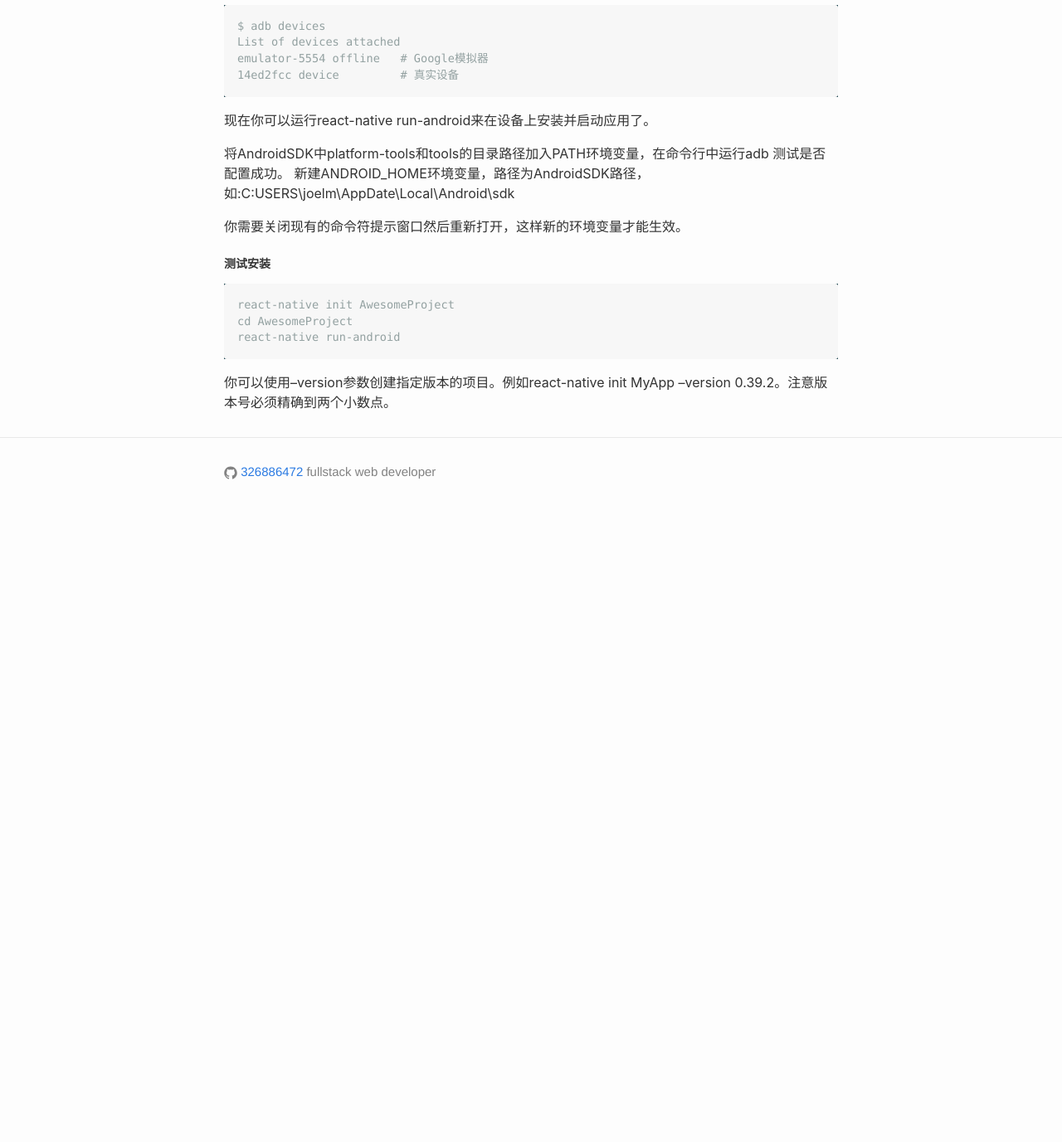
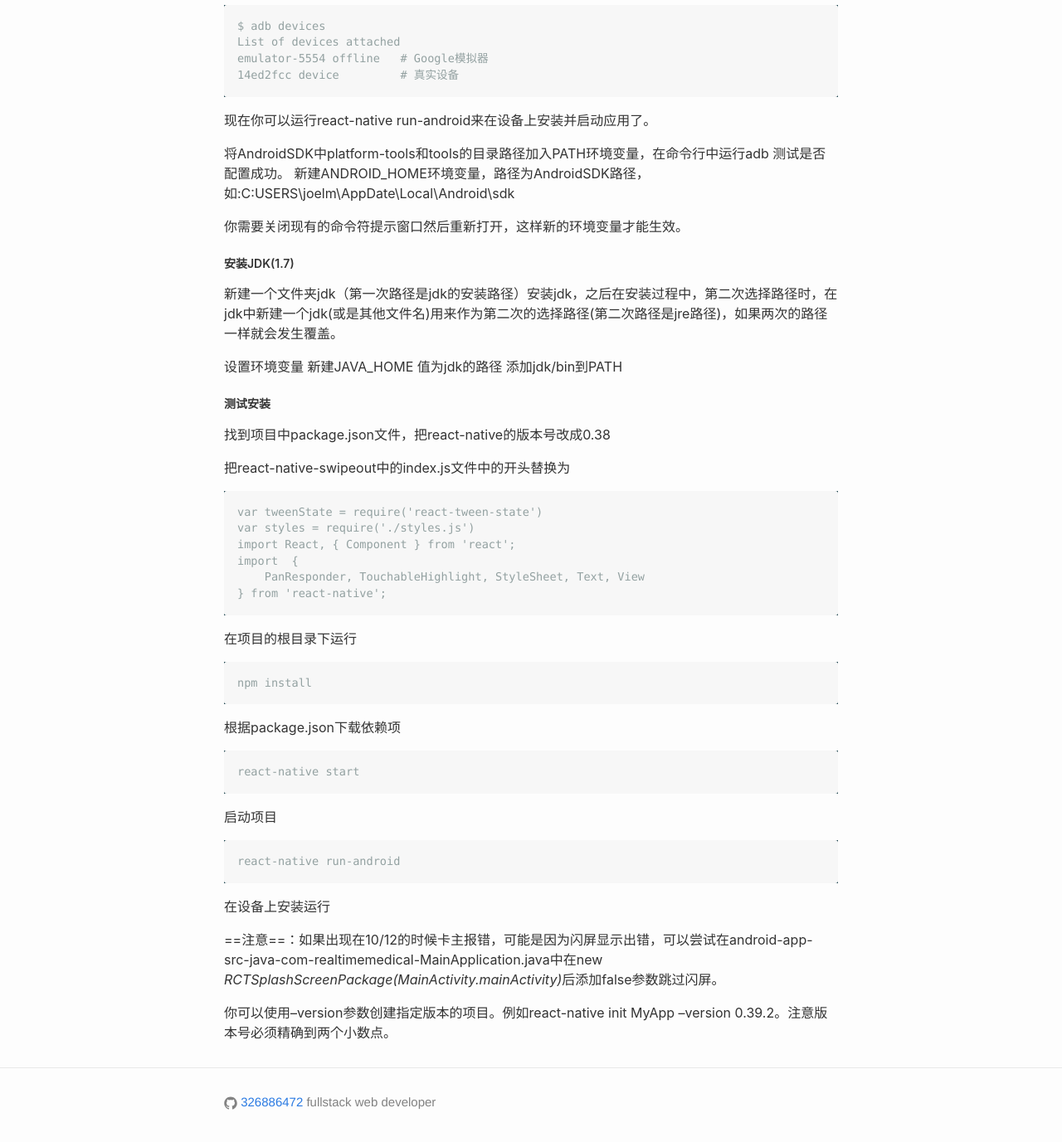
Before and after one commit to 326886472/blog, a Jekyll site: the page built from _posts/2017-4-21-React-Native环境搭建.md, in a window 1280 px wide and 1400 px high, scrolled down 1574 px. Shown: the top 1377 px of the window at 83% size. Built offline with Jekyll 4.4.1, drawn with Linux system fonts in a browser that asks for light colours; our own code applies the rules of GitHub Pages for plain Markdown files; before the commit the page ends 2215 px from its top, so only the background shows below that.

Commit message:
修改环境搭建，添加Android打包APK

````diff
--- a/_posts/2017-4-21-React-Native环境搭建.md
+++ b/_posts/2017-4-21-React-Native环境搭建.md
@@ -54,10 +54,39 @@ emulator-5554 offline   # Google模拟器
 新建ANDROID_HOME环境变量，路径为AndroidSDK路径，如:C:USERS\joelm\AppDate\Local\Android\sdk
 
 你需要关闭现有的命令符提示窗口然后重新打开，这样新的环境变量才能生效。
+##### 安装JDK(1.7)
+新建一个文件夹jdk（第一次路径是jdk的安装路径）安装jdk，之后在安装过程中，第二次选择路径时，在jdk中新建一个jdk(或是其他文件名)用来作为第二次的选择路径(第二次路径是jre路径)，如果两次的路径一样就会发生覆盖。
+
+设置环境变量
+新建JAVA_HOME 值为jdk的路径
+添加jdk/bin到PATH
 ##### 测试安装
+找到项目中package.json文件，把react-native的版本号改成0.38
+
+把react-native-swipeout中的index.js文件中的开头替换为
 ```
-react-native init AwesomeProject
-cd AwesomeProject
+var tweenState = require('react-tween-state')
+var styles = require('./styles.js')
+import React, { Component } from 'react';
+import  {
+    PanResponder, TouchableHighlight, StyleSheet, Text, View
+} from 'react-native';
+```
+
+在项目的根目录下运行
+```
+npm install
+```
+根据package.json下载依赖项
+```
+react-native start
+```
+启动项目
+```
 react-native run-android
 ```
+在设备上安装运行
+
+==注意==：如果出现在10/12的时候卡主报错，可能是因为闪屏显示出错，可以尝试在android-app-src-java-com-realtimemedical-MainApplication.java中在new *RCTSplashScreenPackage(MainActivity.mainActivity)*后添加false参数跳过闪屏。
+
 你可以使用--version参数创建指定版本的项目。例如react-native init MyApp --version 0.39.2。注意版本号必须精确到两个小数点。
````
Also changed, not shown: _posts/2017-4-21-Android打包APK.md (added, +57 -0 lines).
